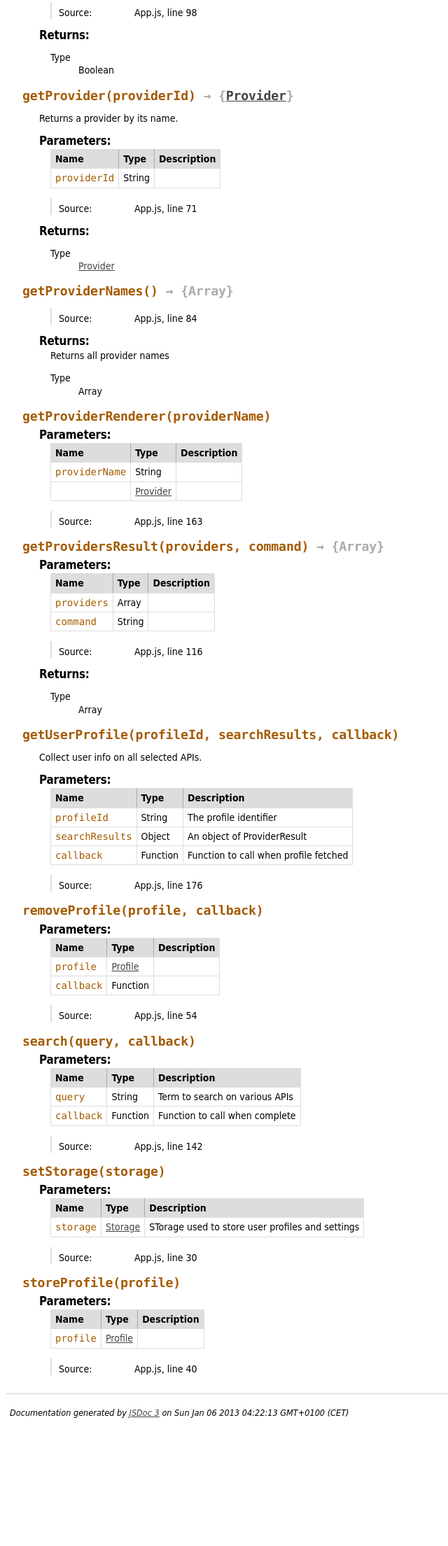
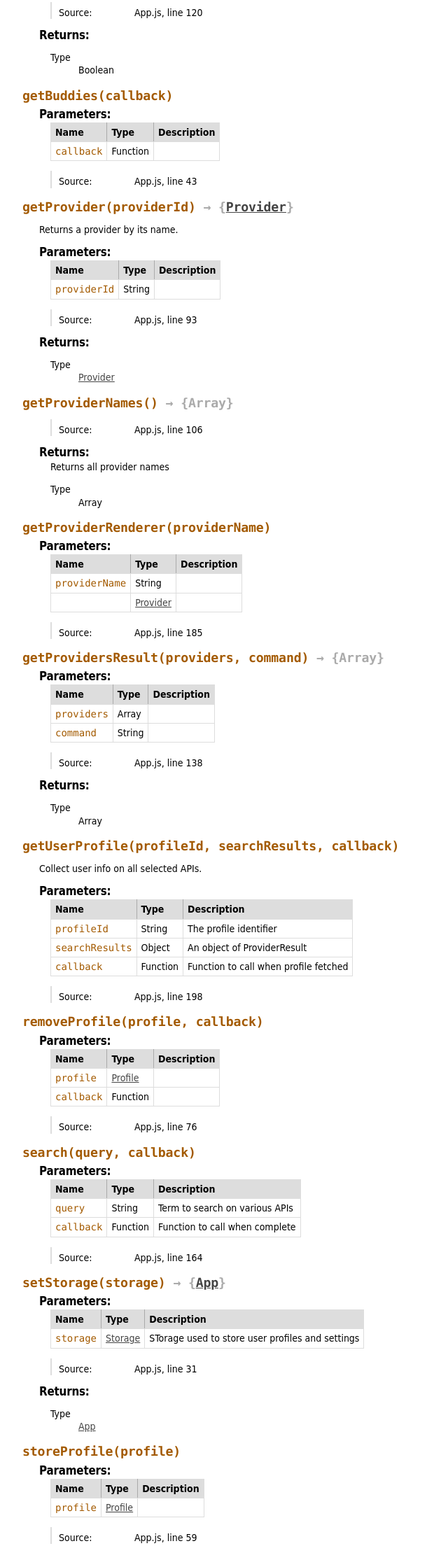
Before and after one commit to plouc/dev-buddies, a plain HTML site: page public/doc/App.html in a window 1280 px wide. Shown: the part 461-2670 px from the top of the page at 70% size, without its empty margins (0-640 px from the left). Before the commit the page ends 2503 px from the top, so only its background shows below. Drawn offline with Linux system fonts and the light colour scheme.

Commit message:
Update js doc

```diff
--- a/public/doc/App.html
+++ b/public/doc/App.html
@@ -279,7 +279,7 @@
 
 
 	<dt class="tag-source">Source:</dt>
-	<dd class="tag-source"><ul class="dummy"><li>App.js, line 98</li></ul></dd>
+	<dd class="tag-source"><ul class="dummy"><li>App.js, line 120</li></ul></dd>
 
 
 
@@ -320,6 +320,113 @@
 
 
 <dt>
+    <h4 class="name" id="getBuddies"><span class="type-signature"></span>getBuddies<span class="signature">(callback)</span><span class="type-signature"></span></h4>
+
+
+</dt>
+<dd>
+
+
+
+
+
+
+
+
+        <h5>Parameters:</h5>
+
+
+<table class="params">
+    <thead>
+	<tr>
+
+		<th>Name</th>
+
+
+		<th>Type</th>
+
+
+
+
+
+		<th class="last">Description</th>
+	</tr>
+	</thead>
+
+	<tbody>
+
+
+        <tr>
+
+                <td class="name"><code>callback</code></td>
+
+
+            <td class="type">
+
+
+<span class="param-type">Function</span>
+
+
+
+            </td>
+
+
+
+
+
+            <td class="description last"></td>
+        </tr>
+
+
+	</tbody>
+</table>
+
+
+
+<dl class="details">
+
+
+
+
+
+
+
+
+
+
+
+
+
+
+
+
+
+
+
+	<dt class="tag-source">Source:</dt>
+	<dd class="tag-source"><ul class="dummy"><li>App.js, line 43</li></ul></dd>
+
+
+
+
+
+
+
+</dl>
+
+
+
+
+
+
+
+
+
+</dd>
+
+
+
+<dt>
     <h4 class="name" id="getProvider"><span class="type-signature"></span>getProvider<span class="signature">(providerId)</span><span class="type-signature"> &rarr; {<a href="Provider.html">Provider</a>}</span></h4>
 
 
@@ -408,7 +515,7 @@
 
 
 	<dt class="tag-source">Source:</dt>
-	<dd class="tag-source"><ul class="dummy"><li>App.js, line 71</li></ul></dd>
+	<dd class="tag-source"><ul class="dummy"><li>App.js, line 93</li></ul></dd>
 
 
 
@@ -485,7 +592,7 @@
 
 
 	<dt class="tag-source">Source:</dt>
-	<dd class="tag-source"><ul class="dummy"><li>App.js, line 84</li></ul></dd>
+	<dd class="tag-source"><ul class="dummy"><li>App.js, line 106</li></ul></dd>
 
 
 
@@ -637,7 +744,7 @@
 
 
 	<dt class="tag-source">Source:</dt>
-	<dd class="tag-source"><ul class="dummy"><li>App.js, line 163</li></ul></dd>
+	<dd class="tag-source"><ul class="dummy"><li>App.js, line 185</li></ul></dd>
 
 
 
@@ -767,7 +874,7 @@
 
 
 	<dt class="tag-source">Source:</dt>
-	<dd class="tag-source"><ul class="dummy"><li>App.js, line 116</li></ul></dd>
+	<dd class="tag-source"><ul class="dummy"><li>App.js, line 138</li></ul></dd>
 
 
 
@@ -942,7 +1049,7 @@
 
 
 	<dt class="tag-source">Source:</dt>
-	<dd class="tag-source"><ul class="dummy"><li>App.js, line 176</li></ul></dd>
+	<dd class="tag-source"><ul class="dummy"><li>App.js, line 198</li></ul></dd>
 
 
 
@@ -1072,7 +1179,7 @@
 
 
 	<dt class="tag-source">Source:</dt>
-	<dd class="tag-source"><ul class="dummy"><li>App.js, line 54</li></ul></dd>
+	<dd class="tag-source"><ul class="dummy"><li>App.js, line 76</li></ul></dd>
 
 
 
@@ -1202,7 +1309,7 @@
 
 
 	<dt class="tag-source">Source:</dt>
-	<dd class="tag-source"><ul class="dummy"><li>App.js, line 142</li></ul></dd>
+	<dd class="tag-source"><ul class="dummy"><li>App.js, line 164</li></ul></dd>
 
 
 
@@ -1225,7 +1332,7 @@
 
 
 <dt>
-    <h4 class="name" id="setStorage"><span class="type-signature"></span>setStorage<span class="signature">(storage)</span><span class="type-signature"></span></h4>
+    <h4 class="name" id="setStorage"><span class="type-signature"></span>setStorage<span class="signature">(storage)</span><span class="type-signature"> &rarr; {<a href="App.html">App</a>}</span></h4>
 
 
 </dt>
@@ -1309,20 +1416,38 @@
 
 
 	<dt class="tag-source">Source:</dt>
-	<dd class="tag-source"><ul class="dummy"><li>App.js, line 30</li></ul></dd>
-
-
-
-
-
-
-
-</dl>
-
-
-
-
-
+	<dd class="tag-source"><ul class="dummy"><li>App.js, line 31</li></ul></dd>
+
+
+
+
+
+
+
+</dl>
+
+
+
+
+
+
+
+    <h5>Returns:</h5>
+
+
+
+
+<dl>
+	<dt>
+		Type
+	</dt>
+	<dd>
+
+<span class="param-type"><a href="App.html">App</a></span>
+
+
+	</dd>
+</dl>
 
 
 
@@ -1416,7 +1541,7 @@
 
 
 	<dt class="tag-source">Source:</dt>
-	<dd class="tag-source"><ul class="dummy"><li>App.js, line 40</li></ul></dd>
+	<dd class="tag-source"><ul class="dummy"><li>App.js, line 59</li></ul></dd>
 
 
 
@@ -1458,7 +1583,7 @@
 <br clear="both">
 
 <footer>
-    Documentation generated by <a href="https://github.com/jsdoc3/jsdoc">JSDoc 3</a> on Sun Jan 06 2013 04:22:13 GMT+0100 (CET)
+    Documentation generated by <a href="https://github.com/jsdoc3/jsdoc">JSDoc 3</a> on Sun Jan 06 2013 05:42:52 GMT+0100 (CET)
 </footer>
 
 <script> prettyPrint(); </script>
```
Also changed, not shown: public/doc/BuddiesRenderer.html (+1 -1 lines), public/doc/BuddyRenderer.html (+1 -1 lines), public/doc/GithubProvider.html (+1 -1 lines), public/doc/GithubRenderer.html (+1 -1 lines), public/doc/LinkedInProvider.html (+1 -1 lines), public/doc/Profile.html (+1 -1 lines), public/doc/Provider.html (+1 -1 lines), public/doc/ProviderResult.html (+1 -1 lines), public/doc/SearchRenderer.html (+1 -1 lines), public/doc/StackOverflowProvider.html (+1 -1 lines), public/doc/StackOverflowRenderer.html (+1 -1 lines), public/doc/Storage.html (+3 -3 lines), public/doc/TwitterProvider.html (+1 -1 lines), public/doc/index.html (+1 -1 lines).
